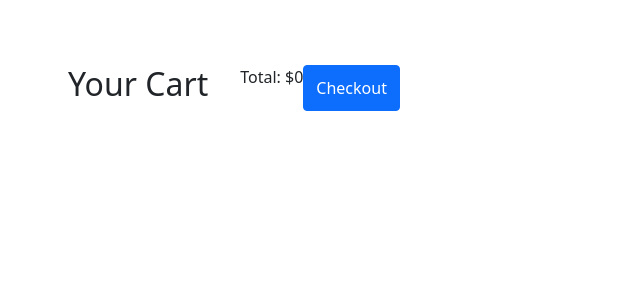
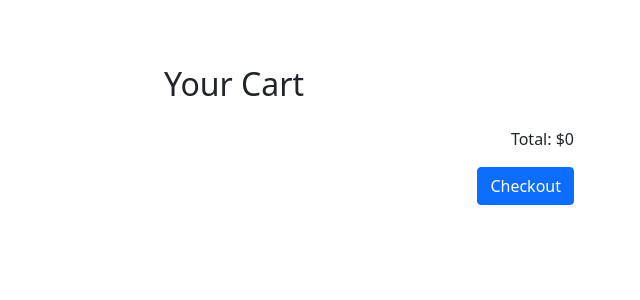
Before and after one commit to traviicii/flask-ecommerce-site, a Flask app: page /cart in a window 1280 px wide. Shown: the part 168-468 px from the top of the page, without its empty margins (406-1046 px from the left). Run offline with Flask 3, Linux system fonts and the light colour scheme; the visitor is signed in with stand-in values (Sample User, id 1); data that the repository does not hold is empty; some libraries are stand-ins or nearby versions.

Commit message:
styled cart and such

```diff
--- a/app/routes.py
+++ b/app/routes.py
@@ -88,4 +88,7 @@ def product_detail(product_id):
 
 
 
+
+
+
 #flask run --port 8000
--- a/app/static/cart.css
+++ b/app/static/cart.css
@@ -3,3 +3,13 @@
     flex-wrap: wrap;
     justify-content: center;
   }
+
+#checkout{
+    float: right;
+    margin-right: 300px;
+}
+
+#total{
+    text-align: right;
+    margin-right: 300px;
+}
--- a/app/templates/cart.html
+++ b/app/templates/cart.html
@@ -2,21 +2,22 @@
 
 {% block content %}
 
+<h2 style="text-align: center;">Your Cart</h2>
 <div class="cart">
-    <h2 style="text-align: center;">Your Cart</h2>
-    <br>
     <ul>
         {% for cart in usercart %}
 
-        <li>{{ cart.item.product_name }} - ${{ cart.item.price }}</li>
+        <li><img src="{{ cart.item.image }}" alt="" style="width: 225px; height:225px;"> {{ cart.item.product_name }} - ${{ cart.item.price }}</li>
         {% endfor %}
     </ul>
-    <p>Total: ${{ total }}</p>
 
-        <button type="submit" class="btn btn-primary">Checkout</button>
 
 </div>
+<div>
+<p id="total">Total: ${{ total }}</p>
+</div>
 
+<button type="submit" class="btn btn-primary" id="checkout">Checkout</button>
 
 
 {% endblock %}
```
